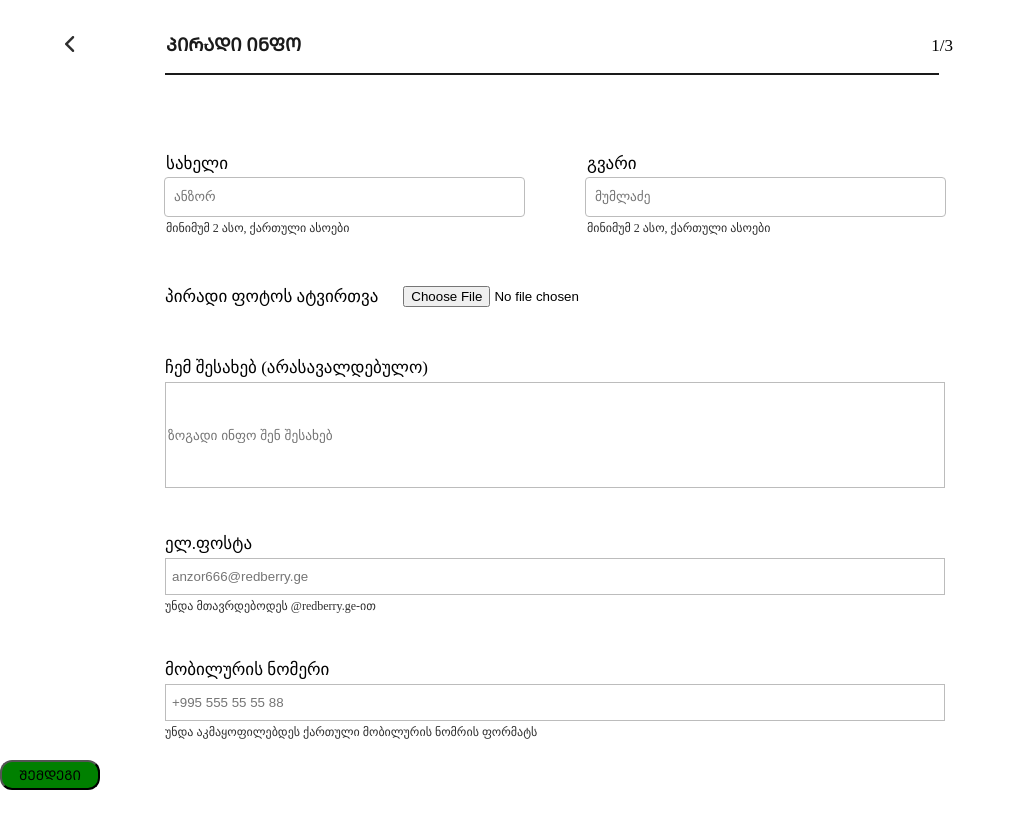
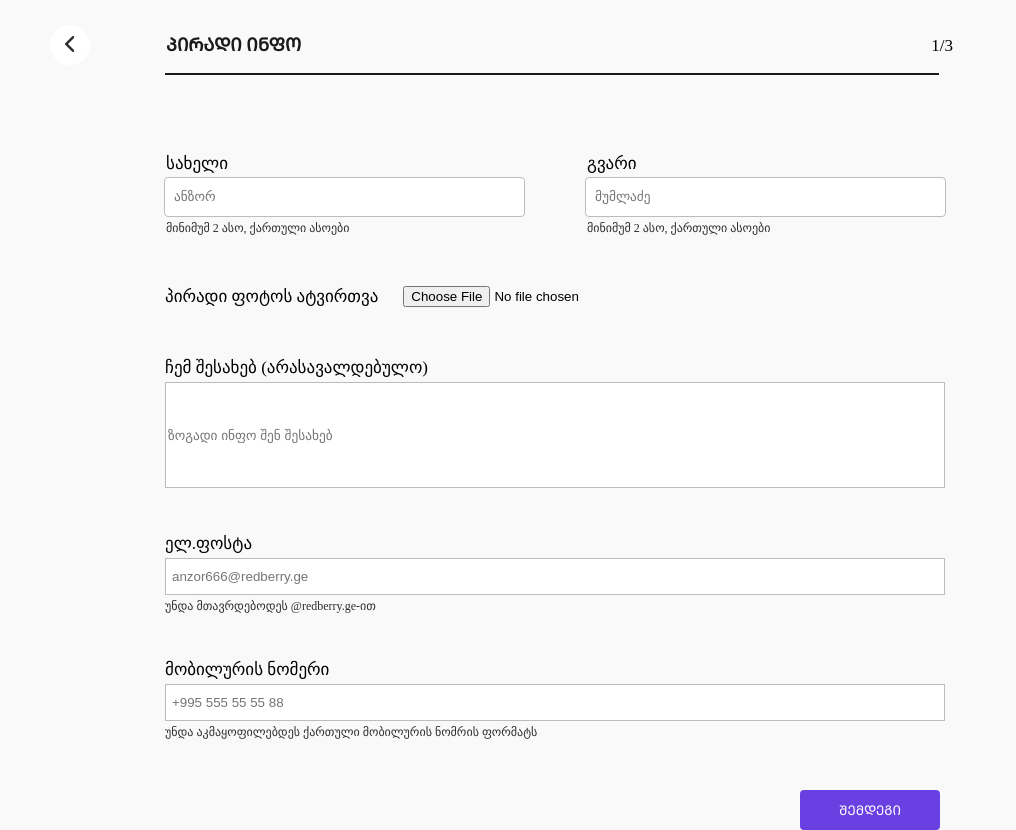
Before and after one commit to lizirukh/Redberry_Task, a React (Create React App) app: page / in a window 1280 px wide. Both pictures are taken after a click on the button "ᲠᲔᲖᲘᲣᲛᲔᲡ ᲓᲐᲛᲐᲢᲔᲑᲐ". Shown: the whole page, without its empty margins (0-1016 px from the left). Before the commit the page ends 800 px from the top, so only its background shows below. Built offline with nearby package versions, Linux system fonts and the light colour scheme; a web font is replaced by a local one.

Commit message:
fixed InfoPage styling

```diff
--- a/src/components/InfoPage.css
+++ b/src/components/InfoPage.css
@@ -1,4 +1,7 @@
 .container {
+  background-color: #f9f9f9;
+  background-size: cover;
+
 }
 
 .form {
@@ -60,11 +63,16 @@
 
 button {
   align-items: center;
-  background-color: green;
-  width: 100px;
-  height: 30px;
-  border-radius: 12px;
-  margin-top: 20px;
+  background-color: #6B40E3;
+  border-radius: 4px;
+  width: 140px;
+  height: 40px;
+  margin-top: 50px;
+  color: #ffffff;
+  font-family: myFont;
+  margin-left: 800px;
+  border: none;
+  cursor: pointer;
 }
 
 .uploadingImg {
@@ -98,9 +106,10 @@
 }
 
 .aboutMeText {
-   display: flex;
-  flex-direction: row;
-  justify-content: center;
+  display: flex;
+  /* flex-direction: row; */
+  /* justify-content: center; */
+  align-items: start;
   height: 102px;
   background-color: #ffffff;
   border: 1px solid #bcbcbc;
```
